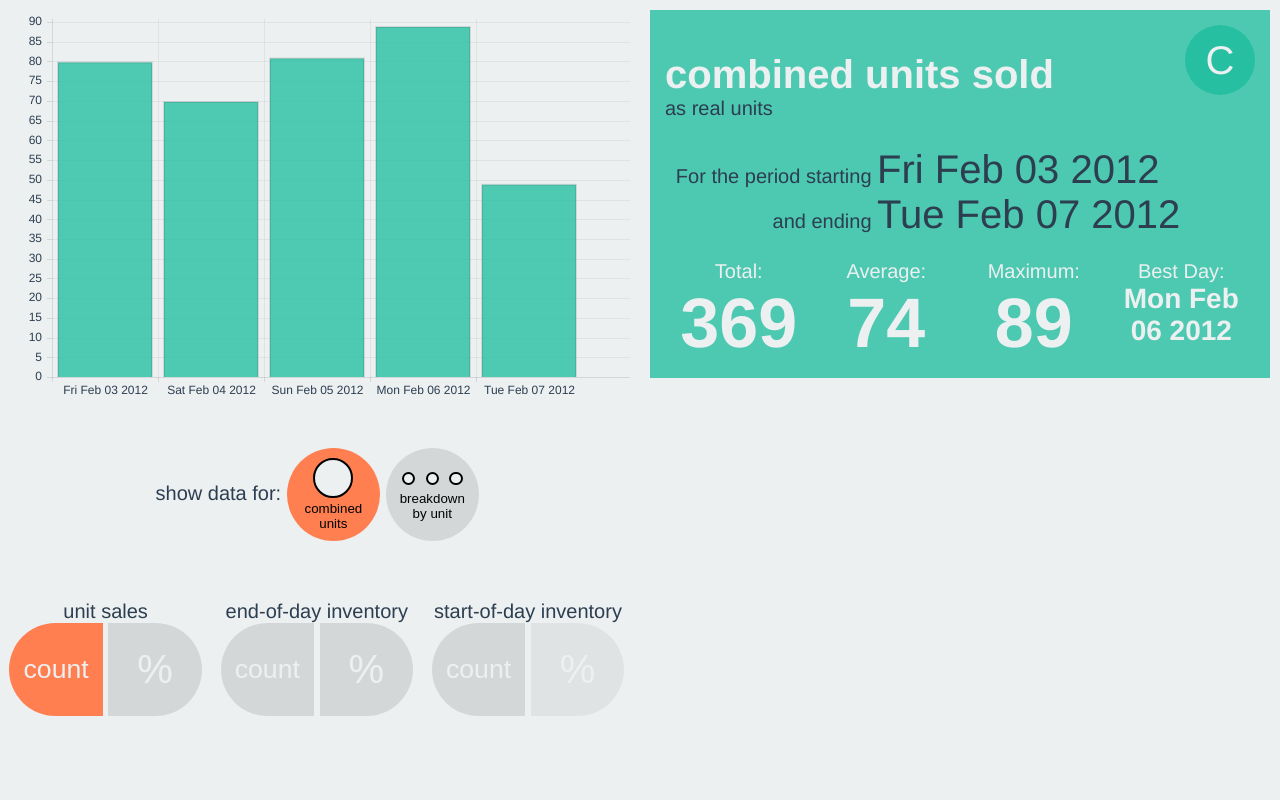
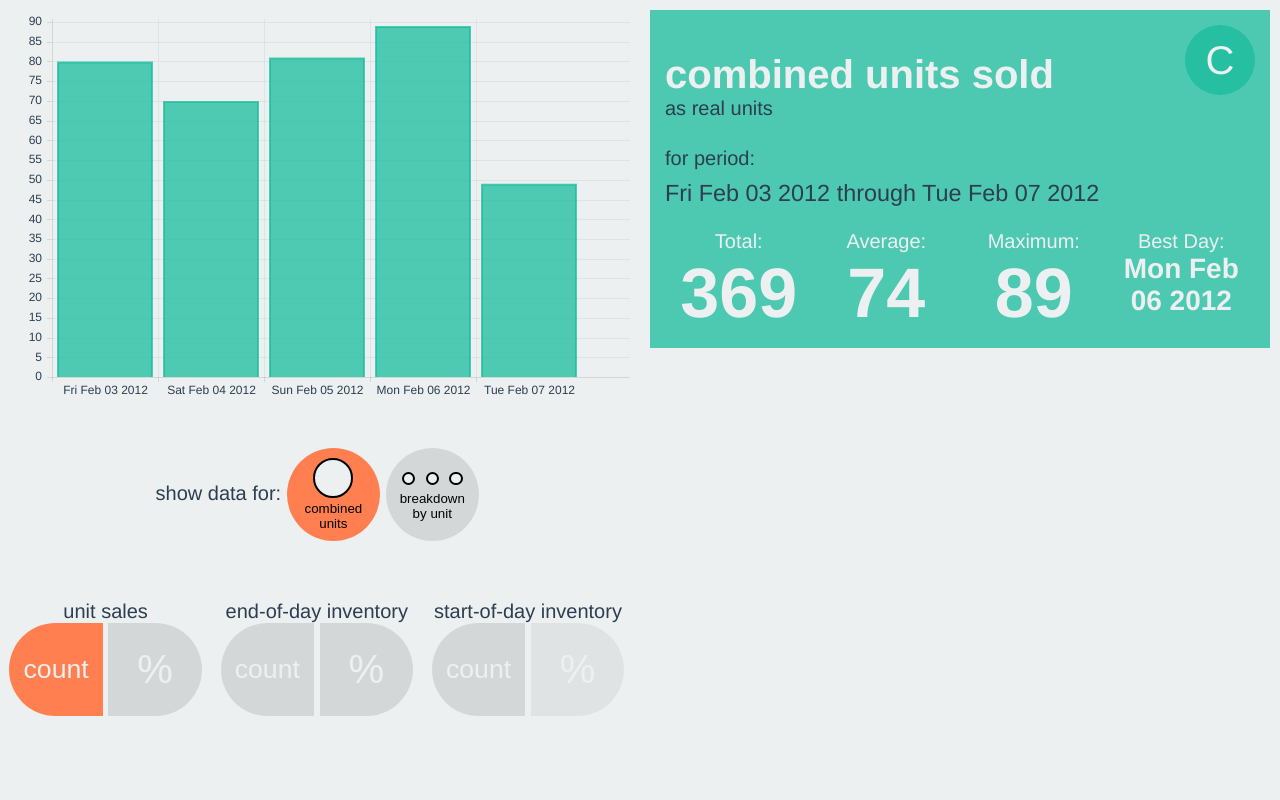
Before and after one commit to drwrchrds/flat_data.js, a website: page index.html in a window 1280 px wide. Drawn offline with Linux system fonts and the light colour scheme; files that its build step writes are made by us from their sources.

Commit message:
style tooltips and detail views - add fade in

```diff
--- a/index.html
+++ b/index.html
@@ -87,21 +87,11 @@
 
     <script type='text/html' id='template-detail'>
       <h1 unit='<%= column %>'><%= column %>s <%= property %></h1>
-      <div class='periods'>
-        <div>
-          <span class='description'>
-            For the period starting
-          </span>
-          <span class='period'><%= details.startOfPeriod %></span>
-        </div>
+      <span class='date-title'>for period:</span>
+      <h3 class='date'>
+        <%= details.startOfPeriod %> through <%= details.endOfPeriod %>
+      </h3>
 
-        <div>
-          <span class='description'>and ending</span>
-          <span class='period'><%= details.endOfPeriod %></span>
-        </div>
-      </div>
-
-      <br>
       <ul class='detail-list'>
         <li>
           <span>Total:</span>
--- a/js/dashboard.js
+++ b/js/dashboard.js
@@ -22,7 +22,9 @@ Dashboard.percentOptions = {
   scaleSteps: 5,
   scaleStepWidth: 20,
   scaleStartValue: 0,
-  scaleLabel: "<%= value %>%"
+  scaleLabel: "<%= value %>%",
+  tooltipTemplate: '<%if (datasetLabel){%><%=datasetLabel%>: <%}%><%= value.toFixed(2) %>%',
+  multiTooltipTemplate: '<%if (datasetLabel){%><%=datasetLabel%>: <%}%><%= value.toFixed(2) %>%'
 };
 
 Dashboard.defaultOptions = {
@@ -30,14 +32,20 @@ Dashboard.defaultOptions = {
   scaleFontFamily: "'Helvetica', 'Arial', sans-serif",
   scaleFontSize: 12,
   scaleFontStyle: "100",
-  scaleFontColor: "rgba(44, 62, 80,1.0)"
+  scaleFontColor: "rgba(44, 62, 80,1.0)",
+  tooltipCornerRadius: 0,
+  tooltipTemplate: '<%if (datasetLabel){%><%=datasetLabel%>: <%}%><%= value %>',
+  multiTooltipTemplate: '<%if (datasetLabel){%><%=datasetLabel%>: <%}%><%= value %>'
 };
 
 Dashboard.detailTemplate =
       _.template(document.getElementById('template-detail').innerHTML);
 
 Dashboard.prototype.chartOptions = function () {
-  var options = _.assign({}, Dashboard.defaultOptions);
+  var options = _.assign({
+    onAnimationComplete: this.renderDetails.bind(this)
+  }, Dashboard.defaultOptions);
+
   if (this.currentView.showPercent) {
     return _.merge(options, Dashboard.percentOptions);
   } else {
@@ -62,6 +70,7 @@ Dashboard.prototype.colorDefaults = function () {
       var rgb = colors.shift().toString();
 
       this._colorDefaults[columnName] = {
+        strokeColor: "rgba(" + rgb + ",0.75)",
         fillColor: "rgba(" + rgb + ",0.75)",
         highlightFill: "rgba(" + rgb + ",1)",
         highlightStroke: "rgba(255,255,255,1)"
@@ -186,7 +195,10 @@ Dashboard.prototype.renderDetails = function () {
       }, details)
     });
 
+    $(li).hide();
     this.details.appendChild(li);
+    $(li).fadeIn();
+
   }.bind(this));
 };
 
@@ -198,7 +210,7 @@ Dashboard.prototype.buildDatasetForColumn = function (column) {
   // if (column !== 'combined unit') column += 's';
   var dataset = _.assign({
     column: column,
-    label: column + 's ' + property + ' (' + scale + ')',
+    label: column + 's ' + property,
     data: []
   }, this.colorDefaults()[column]);
 
@@ -227,10 +239,6 @@ Dashboard.prototype.datasetArr = function () {
 
 Dashboard.prototype.updateView = function (viewOptions) {
   _.assign(this.currentView, viewOptions);
-  this.render();
+  this.renderChart();
+  this.details.innerHTML = '';
 };
-
-Dashboard.prototype.render = function () {
-  this.renderChart();
-  this.renderDetails();
-};
--- a/stylesheets/application.css
+++ b/stylesheets/application.css
@@ -28,6 +28,7 @@ html, body {
 #details, #chart {
   padding: 10px;
 }
+
 .detail {
   padding: 15px;
   margin-bottom: 10px;
@@ -58,6 +59,7 @@ html, body {
   color: rgba(44, 62, 80,1.0);
   content: 'as real units';
 }
+
 .detail.percent h1::after {
   content: 'as percent of start-of-day ' attr(unit) ' inventory';
 }
@@ -67,8 +69,15 @@ html, body {
   width: 35%;
   text-align: right;
 }
-.detail .period {
-  font-size: 2em;
+
+.detail .date-title {
+  font-weight: 100;
+}
+
+.detail h3.date {
+  font-weight: 100;
+  margin-top:10px;
+  color: rgba(44, 62, 80, 1.0);
 }
 
 .detail.percent .focus-num::after {
```
Also changed, not shown: js/build/production.js, js/build/production.min.js.
